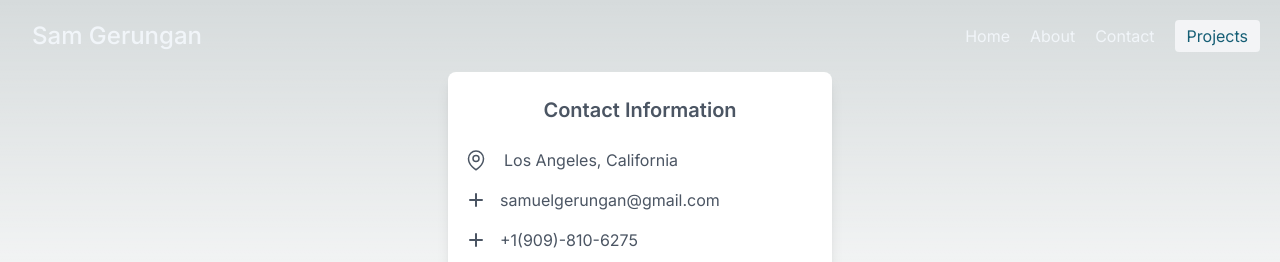
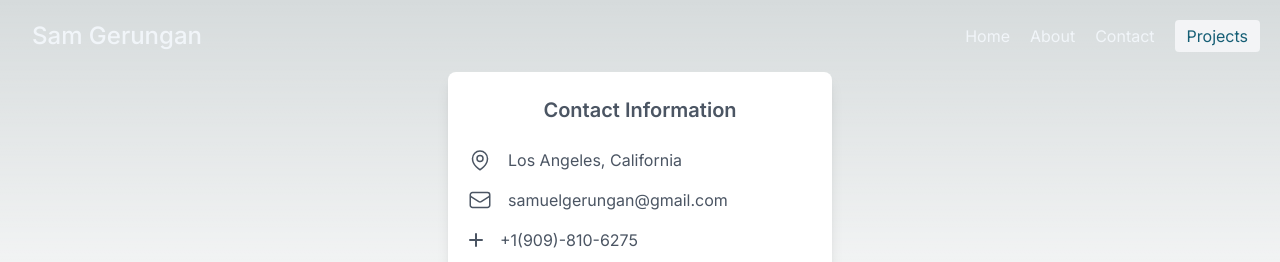
Before and after one commit to Sam-T-G/sam-modern-portfolio, a Next.js app: page /contact in a window 1280 px wide. Shown: the top 262 px of the page. Built offline with nearby package versions, Linux system fonts and the light colour scheme.

Commit message:
Update page.tsx

```diff
--- a/src/app/contact/page.tsx
+++ b/src/app/contact/page.tsx
@@ -15,7 +15,7 @@ const ContactCard = () => {
 							viewBox="0 0 24 24"
 							stroke-width="1.5"
 							stroke="currentColor"
-							className="w-6 h-6 text-gray-600 mr-4">
+							className="w-6 h-6 text-gray-600 ml-1 mr-4">
 							<path
 								stroke-linecap="round"
 								stroke-linejoin="round"
@@ -32,18 +32,19 @@ const ContactCard = () => {
 					</li>
 					<li className="flex items-center py-2">
 						<svg
-							className="h-6 w-6 text-gray-600 mr-3"
+							xmlns="http://www.w3.org/2000/svg"
 							fill="none"
+							viewBox="0 0 24 24"
+							stroke-width="1.5"
 							stroke="currentColor"
-							viewBox="0 0 24 24"
-							xmlns="http://www.w3.org/2000/svg">
+							className="w-6 h-6 text-gray-600 ml-1 mr-4">
 							<path
-								strokeLinecap="round"
-								strokeLinejoin="round"
-								strokeWidth={2}
-								d="M12 6v6m0 0v6m0-6h6m-6 0H6"
+								stroke-linecap="round"
+								stroke-linejoin="round"
+								d="M21.75 6.75v10.5a2.25 2.25 0 0 1-2.25 2.25h-15a2.25 2.25 0 0 1-2.25-2.25V6.75m19.5 0A2.25 2.25 0 0 0 19.5 4.5h-15a2.25 2.25 0 0 0-2.25 2.25m19.5 0v.243a2.25 2.25 0 0 1-1.07 1.916l-7.5 4.615a2.25 2.25 0 0 1-2.36 0L3.32 8.91a2.25 2.25 0 0 1-1.07-1.916V6.75"
 							/>
 						</svg>
+
 						<span className="text-gray-600">samuelgerungan@gmail.com</span>
 					</li>
 					<li className="flex items-center py-2">
```
